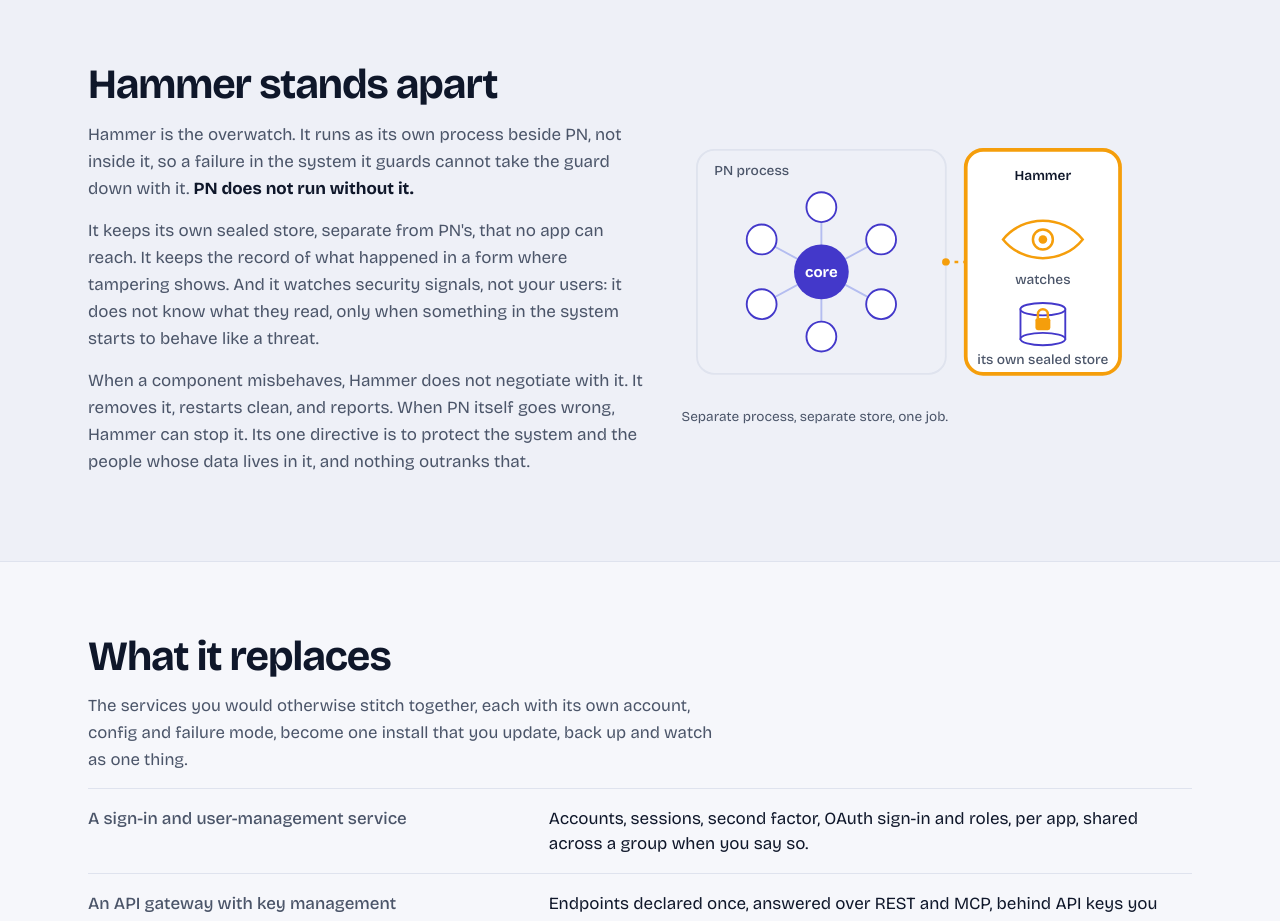
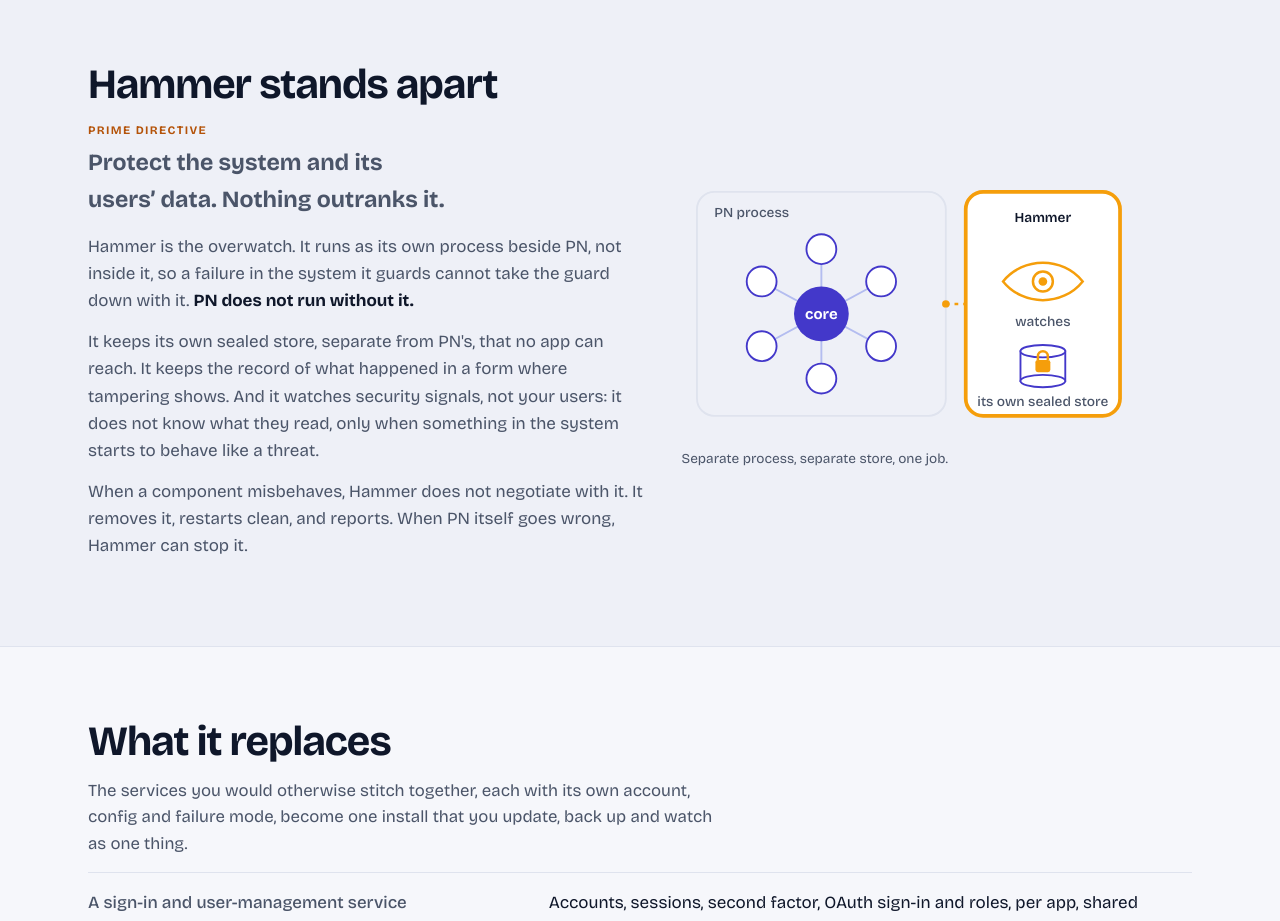
Before and after one commit to ProcuratorNodus/procuratornodus.net, a plain HTML site: page index.html in a window 1280 px wide. Shown: the part 8560-9481 px from the top of the page. Drawn offline with nearby package versions, Linux system fonts and the light colour scheme.

Commit message:
site: Hammer prime directive as the section tagline
"Protect the system and its users' data. Nothing outranks it." (wording from the .com site); removes the duplicate sentence at the end of the band.

Co-Authored-By: Claude Opus 5.5 <noreply@anthropic.com>
Signed-off-by: Joel E. Mason <jemasonmedia@gmail.com>

```diff
--- a/index.html
+++ b/index.html
@@ -519,9 +519,10 @@ Setup complete. Run <span class="cy">pn start</span> to boot.
     <div class="wrap hammer-grid">
       <div>
         <h2 id="hammer-h">Hammer stands apart</h2>
+        <p class="directive"><span>Prime directive</span>Protect the system and its users’ data. Nothing outranks it.</p>
         <p>Hammer is the overwatch. It runs as its own process beside PN, not inside it, so a failure in the system it guards cannot take the guard down with it. <strong>PN does not run without it.</strong></p>
         <p>It keeps its own sealed store, separate from PN's, that no app can reach. It keeps the record of what happened in a form where tampering shows. And it watches security signals, not your users: it does not know what they read, only when something in the system starts to behave like a threat.</p>
-        <p>When a component misbehaves, Hammer does not negotiate with it. It removes it, restarts clean, and reports. When PN itself goes wrong, Hammer can stop it. Its one directive is to protect the system and the people whose data lives in it, and nothing outranks that.</p>
+        <p>When a component misbehaves, Hammer does not negotiate with it. It removes it, restarts clean, and reports. When PN itself goes wrong, Hammer can stop it.</p>
       </div>
       <figure class="vis hammer-vis">
         <svg class="vg" viewBox="0 0 360 220" role="img" aria-label="The PN process with its core and spokes on the left; beside it, a separate heavier-framed Hammer process with a watching eye and its own sealed store, connected by a line">
--- a/styles.css
+++ b/styles.css
@@ -275,3 +275,5 @@ footer a{color:var(--text);display:inline-block;padding:10px 0}
   .diagram .pulse{display:none}
   .vg .fan path.on,.vg .merge path.on,.cur.on{animation:none}
 }
+.directive{display:flex;flex-wrap:wrap;align-items:baseline;gap:.3rem .7rem;margin:0 0 22px;font-size:clamp(1.15rem,2.6vw,1.45rem);font-weight:700;line-height:1.3;color:var(--text);text-wrap:balance}
+.directive span{font-size:.72rem;font-weight:700;letter-spacing:.12em;text-transform:uppercase;color:var(--amber)}
```
